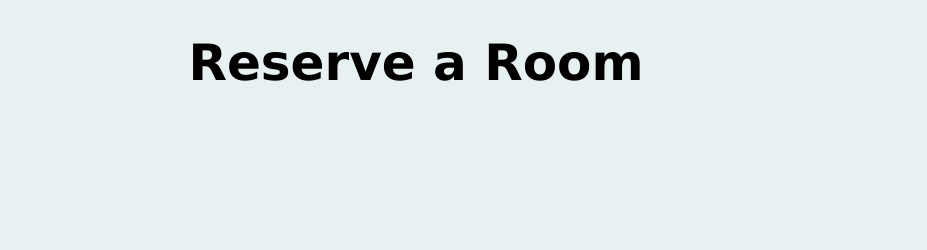
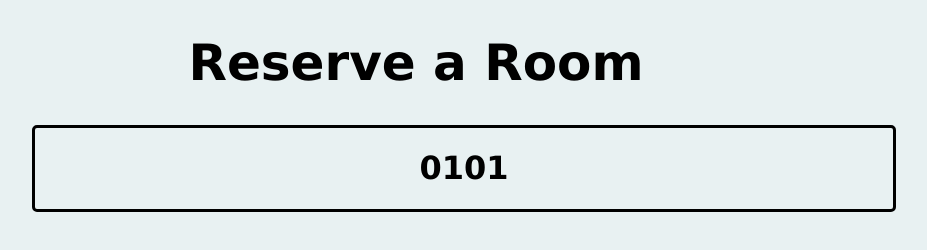
Before and after one commit to ebwinters/CMSC434Project, a plain HTML site: page pages/student/study_space/study_space.html in a window 1280 px wide. Shown: the whole page, without its empty margins (224-1151 px from the left). Drawn offline with Linux system fonts and the light colour scheme; files that its build step writes are made by us from their sources.

Commit message:
added room button to study_space.html page

```diff
--- a/css/student/study_space/study_space.css
+++ b/css/student/study_space/study_space.css
@@ -1,3 +1,13 @@
 body {
     background-color: #e8f1f2;
 }
+
+
+.item-a {
+    grid-column-start: 1;
+    grid-column-end: 5;
+    grid-row-start: 1;
+    grid-row-end: 2;
+    border-style: solid;
+    border-radius: 5px;
+}
--- a/pages/student/study_space/study_space.html
+++ b/pages/student/study_space/study_space.html
@@ -5,11 +5,16 @@
     <meta charset="UTF-8">
     <title>Today's Date</title>
     <link rel="stylesheet" href="../../../css/grid.css">
-    <link rel="stylesheet" href="../../../css/student/study_space.css">
+    <link rel="stylesheet" href="../../../css/student/study_space/study_space.css">
 </head>
 
 <body>
 	<h1 class="page-heading">Reserve a Room</h1>
+	<div class="grid-container">
+		<div class="item-a" onclick="selectChoice(this, '../student_home.html')">
+			<h1>0101</h1>
+		</div>
+	</div>
 </body>
 
 
```
